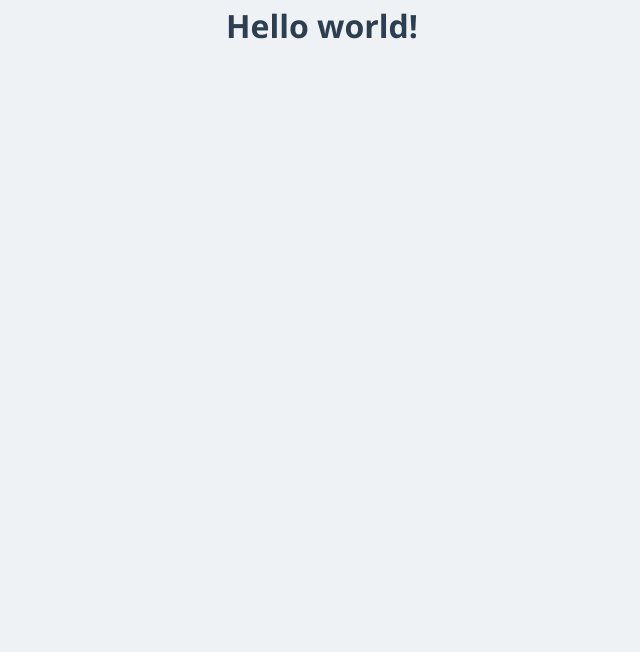
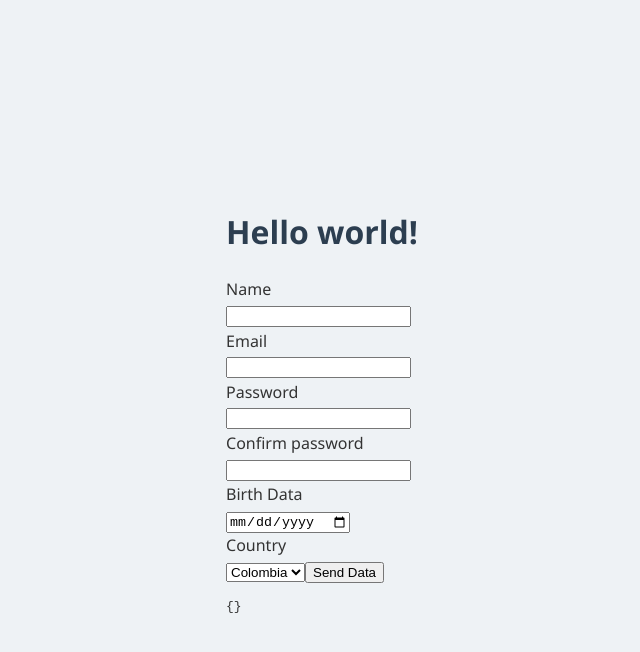
Before and after one commit to ludsrill/note_app, a React (Vite) app in the folder frontend/: page / in a window 1280 px wide. Shown: the top 652 px of the page, without its empty margins (318-958 px from the left). Built offline with nearby package versions, Linux system fonts and the light colour scheme.

Commit message:
Add front form

```diff
--- a/frontend/package.json
+++ b/frontend/package.json
@@ -11,7 +11,8 @@
   },
   "dependencies": {
     "react": "^19.0.0",
-    "react-dom": "^19.0.0"
+    "react-dom": "^19.0.0",
+    "react-hook-form": "^7.54.2"
   },
   "devDependencies": {
     "@eslint/js": "^9.21.0",
--- a/frontend/src/App.tsx
+++ b/frontend/src/App.tsx
@@ -1,16 +1,110 @@
 import { useState } from 'react'
-import reactLogo from './assets/react.svg'
-import viteLogo from '/vite.svg'
-import './App.css'
+import { useForm } from 'react-hook-form'
+function App() {
+  const {
+    register,
+    handleSubmit,
+    formState: {
+      errors
+    },
+    watch
+  } = useForm()
 
-function App() {
-  const [count, setCount] = useState(0)
 
+  const onSubmit = handleSubmit((data) => {
+    console.log(data)
+  })
   return (
     <>
       <h1>
         Hello world!
       </h1>
+      <form onSubmit={onSubmit}>
+        <label htmlFor="name">
+          Name
+        </label>
+        <input type="text" {...register("name", {
+          required: {
+            value: true,
+            message: "Name is required"
+          }
+        })} />
+        {errors.name && <span>{errors.name.message}</span>}
+
+
+        <label htmlFor="email">Email</label>
+        <input type="email" {...register("email", {
+          required: {
+            value: true,
+            message: "Email is required"
+          },
+          pattern: {
+            value: /^[a-z0-9._%+-]+@[a-z0-9]+\.[a-z]{2,4}$/,
+            message: 'Invalid email'
+          }
+        })} />
+        {errors.email && <span>{errors.email.message}</span>}
+
+
+        <label htmlFor="password">Password</label>
+        <input type="password" {...register("password", {
+          required: {
+            value: true,
+            message: "Password is required"
+          }
+        })} />
+        {errors.password && <span>{errors.password.message}</span>}
+
+        <label htmlFor="confirmPassword">Confirm password</label>
+        <input type="password" {...register("confirmPassword", {
+          required: {
+            value: true,
+            message: "Password is required"
+          },
+          validate: (value) => {
+            return value === watch("password") || "Passwords must be equals"
+          }
+        })} />
+        {errors.confirmPassword && <span>{errors.confirmPassword.message}</span>}
+
+        <label htmlFor="birthDate">Birth Data</label>
+        <input type="date" {...register("birthDate", {
+          required: {
+            value: true,
+            message: "Birth date is required"
+          },
+          validate: (value) => {
+            console.log(value)
+            const birthDate = new Date(value)
+            const today = new Date()
+            const age = today.getFullYear() - birthDate.getFullYear()
+
+            return age <= 18 ? "Must be an adult" : true
+          }
+        })} />
+        {errors.birthDate && <span>{errors.birthDate.message}</span>}
+
+        <label htmlFor="country">Country</label>
+        <select {...register("country", {
+          required: {
+            value: true,
+            message: "Country is required"
+          },
+
+        })}>
+          <option value="co">Colombia</option>
+          <option value="mx">Mexico</option>
+        </select>
+        {errors.country && <span>{errors.country.message}</span>}
+
+        <button>Send Data</button>
+
+        <pre>
+          {JSON.stringify(watch(), null, 2)}
+        </pre>
+
+      </form >
+
     </>
   )
 }
--- a/frontend/src/index.css
+++ b/frontend/src/index.css
@@ -1,25 +1,29 @@
-/* Reset general */
-* {
-  margin: 0;
-  padding: 0;
-  box-sizing: border-box;
-}
-
-/* Fondo y tipografía */
 body {
   font-family: 'Segoe UI', Tahoma, Geneva, Verdana, sans-serif;
   background-color: #eef2f5;
   color: #333;
   line-height: 1.6;
+  display: flex;
+  justify-content: center;
+  align-items: center;
+  min-height: 100vh;
 }
 
-/* Contenedor principal */
-.container {
-  width: 80%;
-  margin: 0 auto;
+span {
+  display: block;
+  color: tomato;
+  font-size: small;
+
 }
 
-/* Encabezados */
+label {
+  display: block;
+}
+
+input {
+  width: 100%,
+}
+
 h1,
 h2,
 h3 {
@@ -27,68 +31,3 @@ h3 {
   text-align: center;
   margin-bottom: 20px;
 }
-
-/* Sección de presentación */
-header {
-  background-color: #2980b9;
-  color: white;
-  padding: 50px 0;
-}
-
-header h1 {
-  font-size: 3em;
-  margin-bottom: 10px;
-}
-
-/* Sección de contenido */
-section {
-  padding: 20px 0;
-}
-
-section h2 {
-  font-size: 2em;
-  color: #3498db;
-  margin-bottom: 15px;
-}
-
-p {
-  font-size: 1.1em;
-  margin-bottom: 20px;
-  color: #7f8c8d;
-}
-
-/* Botón */
-button {
-  background-color: #3498db;
-  color: white;
-  padding: 12px 25px;
-  border: none;
-  border-radius: 5px;
-  cursor: pointer;
-}
-
-button:hover {
-  background-color: #2980b9;
-}
-
-/* Estilos para una tarjeta de proyecto */
-.card {
-  background-color: white;
-  padding: 20px;
-  border-radius: 8px;
-  box-shadow: 0 4px 8px rgba(0, 0, 0, 0.1);
-  margin-bottom: 20px;
-}
-
-.card img {
-  width: 100%;
-  border-radius: 5px;
-}
-
-.card h3 {
-  margin-top: 10px;
-}
-
-.card p {
-  color: #7f8c8d;
-}
```
Also changed, not shown: frontend/src/App.css (deleted), 1 other file (tests, documents, lock files or other folders).
